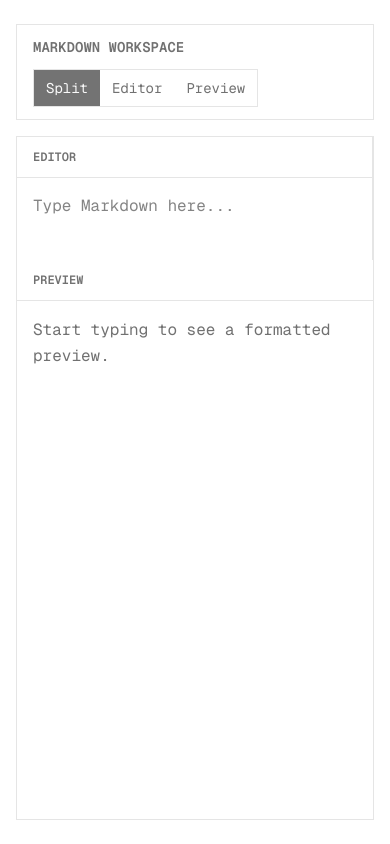
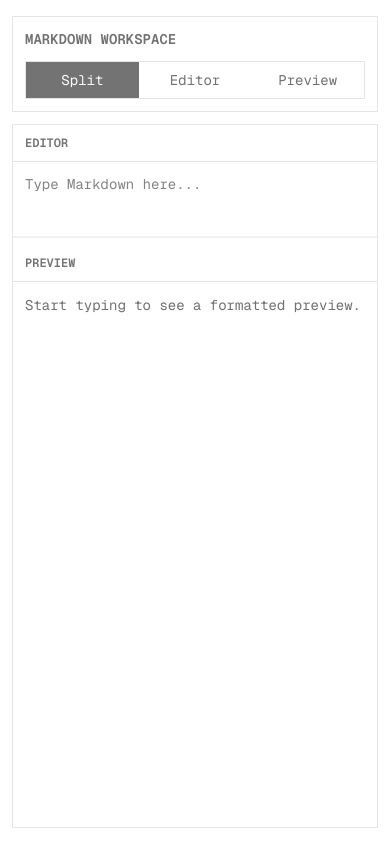
Before and after one commit to sasanktumpati/markdown-viewer-web, a Next.js app: page / in a window 390 px wide. Built offline with nearby package versions, Linux system fonts and the light colour scheme.

Commit message:
chore: fix responsiveness on mobile

```diff
--- a/src/app/globals.css
+++ b/src/app/globals.css
@@ -1,11 +1,5 @@
 @import "tailwindcss";
 @plugin "@tailwindcss/typography";
-
-@media (max-width: 768px) {
-  .flex-col-mobile {
-    flex-direction: column;
-  }
-}
 
 :root {
   --background: oklch(1 0 0);
--- a/src/components/MarkdownPreview.tsx
+++ b/src/components/MarkdownPreview.tsx
@@ -32,6 +32,14 @@ export default function MarkdownPreview() {
   const setPreviewWidthRatio = useWorkspaceStore(
     (state) => state.setPreviewWidthRatio,
   );
+  const isMobile = useWorkspaceStore((state) => state.isMobile);
+  const setIsMobile = useWorkspaceStore((state) => state.setIsMobile);
+  const isPreviewFullWidth = useWorkspaceStore(
+    (state) => state.isPreviewFullWidth,
+  );
+  const setIsPreviewFullWidth = useWorkspaceStore(
+    (state) => state.setIsPreviewFullWidth,
+  );
 
   const [html, setHtml] = useState("");
   const [isRendering, setIsRendering] = useState(false);
@@ -39,6 +47,15 @@ export default function MarkdownPreview() {
   const containerRef = useRef<HTMLDivElement>(null);
   const previewRef = useRef<HTMLDivElement>(null);
   const dragState = useRef<null | { type: "split" | "preview" }>(null);
+
+  useEffect(() => {
+    const checkMobile = () => {
+      setIsMobile(window.innerWidth <= 768);
+    };
+    checkMobile();
+    window.addEventListener("resize", checkMobile);
+    return () => window.removeEventListener("resize", checkMobile);
+  }, [setIsMobile]);
 
   useEffect(() => {
     if (typeof document === "undefined") {
@@ -162,13 +179,15 @@ export default function MarkdownPreview() {
         return;
       }
       const rect = container.getBoundingClientRect();
-      if (rect.width === 0) {
+      if (rect.width === 0 || rect.height === 0) {
         return;
       }
       const relativeX = (event.clientX - rect.left) / rect.width;
+      const relativeY = (event.clientY - rect.top) / rect.height;
 
       if (dragState.current.type === "split") {
-        const clamped = Math.min(Math.max(relativeX, MIN_SPLIT), MAX_SPLIT);
+        const ratio = isMobile ? relativeY : relativeX;
+        const clamped = Math.min(Math.max(ratio, MIN_SPLIT), MAX_SPLIT);
         setSplitRatio(clamped);
       }
       if (dragState.current.type === "preview") {
@@ -193,7 +212,7 @@ export default function MarkdownPreview() {
       window.removeEventListener("pointerup", clearDrag);
       window.removeEventListener("pointercancel", clearDrag);
     };
-  }, [setPreviewWidthRatio, setSplitRatio]);
+  }, [setPreviewWidthRatio, setSplitRatio, isMobile]);
 
   const startSplitResize = (event: ReactPointerEvent<HTMLDivElement>) => {
     if (viewmode !== "split") {
@@ -226,16 +245,15 @@ export default function MarkdownPreview() {
 
   return (
     <div className="min-h-screen bg-background text-foreground">
-      <div className="mx-auto flex min-h-screen w-full max-w-6xl flex-col gap-4 px-4 py-6 md:px-6 md:py-8">
+      <div className="mx-auto flex min-h-screen w-full max-w-7xl flex-col gap-3 px-3 py-4 sm:gap-4 sm:px-4 sm:py-6 md:px-6 md:py-8">
         <header
-          className="flex flex-wrap items-center justify-between gap-3 rounded-[var(--radius-lg)] border border-border bg-card px-4 py-3"
+          className="flex flex-col items-start gap-3 rounded-[var(--radius-lg)] border border-border bg-card px-3 py-3 sm:flex-row sm:items-center sm:justify-between sm:px-4"
           role="banner"
         >
           <h1 className="text-sm font-semibold uppercase tracking-[var(--tracking-normal)] text-muted-foreground">
             Markdown Workspace
           </h1>
-          <div className="flex flex-wrap items-center gap-2">
-            <nav className="flex flex-wrap overflow-hidden rounded-[var(--radius-lg)] border border-border">
+          <nav className="flex w-full overflow-hidden rounded-[var(--radius-lg)] border border-border sm:w-auto">
             {viewOptions.map((mode) => {
               const isActive = mode.value === viewmode;
               return (
@@ -243,7 +261,7 @@ export default function MarkdownPreview() {
                   key={mode.value}
                   type="button"
                   onClick={() => setViewMode(mode.value)}
-                    className={`px-3 py-2 text-sm transition-colors ${
+                  className={`flex-1 px-3 py-2 text-sm transition-colors sm:flex-none ${
                     isActive
                       ? "bg-primary text-primary-foreground"
                       : "text-muted-foreground hover:text-foreground"
@@ -254,7 +272,6 @@ export default function MarkdownPreview() {
               );
             })}
           </nav>
-          </div>
         </header>
 
         <main
@@ -262,16 +279,21 @@ export default function MarkdownPreview() {
           className="flex-1 rounded-[var(--radius-lg)] border border-border bg-card"
         >
           {viewmode === "split" && (
-            <div className="flex h-full min-h-[65vh] w-full items-stretch flex-col-mobile">
+            <div
+              className="flex h-full w-full items-stretch"
+              style={{
+                flexDirection: isMobile ? "column" : "row",
+                minHeight: isMobile ? "calc(100vh - 180px)" : "65vh"
+              }}
+            >
               <section
                 style={{
-                  flexBasis: `${splitRatio * 100}%`,
-                  flexGrow: 0,
-                  flexShrink: 0,
+                  height: isMobile ? `${splitRatio * 100}%` : "auto",
+                  width: isMobile ? "100%" : `${splitRatio * 100}%`,
                 }}
-                className="flex min-w-[240px] flex-col border-r border-border md:border-r-0"
+                className="flex flex-col"
               >
-                <div className="border-b border-border px-4 py-3">
+                <div className="border-b border-border px-3 py-2.5 sm:px-4 sm:py-3">
                   <h2 className="text-xs font-semibold uppercase tracking-[var(--tracking-normal)] text-muted-foreground">
                     Editor
                   </h2>
@@ -282,27 +304,39 @@ export default function MarkdownPreview() {
                   onChange={(event) => setMarkdown(event.target.value)}
                   placeholder="Type Markdown here..."
                   spellCheck="false"
-                  className="flex-1 resize-none bg-transparent px-4 py-4 font-mono text-base leading-relaxed text-foreground focus:outline-none"
+                  className="flex-1 resize-none bg-transparent px-3 py-3 font-mono text-sm leading-relaxed text-foreground focus:outline-none sm:px-4 sm:py-4 sm:text-base"
                 />
               </section>
 
               <div
                 onPointerDown={startSplitResize}
-                className="relative w-2 cursor-col-resize select-none md:cursor-row-resize"
+                className="relative select-none touch-none"
+                style={{
+                  width: isMobile ? "100%" : "8px",
+                  height: isMobile ? "16px" : "auto",
+                  cursor: isMobile ? "row-resize" : "col-resize",
+                }}
               >
-                <div className="absolute inset-y-0 left-1/2 -ml-px w-px bg-border md:hidden" />
-                <div className="absolute inset-x-0 top-1/2 -mt-px h-px bg-border hidden md:block" />
+                <div
+                  className="absolute bg-border"
+                  style={{
+                    width: isMobile ? "100%" : "1px",
+                    height: isMobile ? "1px" : "100%",
+                    top: isMobile ? "50%" : "0",
+                    left: isMobile ? "0" : "50%",
+                    transform: isMobile ? "translateY(-50%)" : "translateX(-50%)",
+                  }}
+                />
               </div>
 
               <section
                 style={{
-                  flexBasis: `${(1 - splitRatio) * 100}%`,
-                  flexGrow: 0,
-                  flexShrink: 0,
+                  height: isMobile ? `${(1 - splitRatio) * 100}%` : "auto",
+                  width: isMobile ? "100%" : `${(1 - splitRatio) * 100}%`,
                 }}
-                className="flex min-w-[240px] flex-col md:border-t md:border-border"
+                className="flex flex-col"
               >
-                <div className="flex items-center justify-between border-b border-border px-4 py-3">
+                <div className="flex items-center justify-between border-b border-border px-3 py-2.5 sm:px-4 sm:py-3">
                   <h2 className="text-xs font-semibold uppercase tracking-[var(--tracking-normal)] text-muted-foreground">
                     Preview
                   </h2>
@@ -314,7 +348,7 @@ export default function MarkdownPreview() {
                 </div>
                 <div
                   ref={previewRef}
-                  className="prose prose-neutral max-w-none flex-1 overflow-auto px-4 py-4 text-base leading-relaxed prose-code:rounded prose-code:bg-muted prose-code:px-1 prose-code:py-0.5 prose-pre:bg-muted"
+                  className="prose prose-neutral prose-sm max-w-none flex-1 overflow-auto px-3 py-3 leading-relaxed prose-code:rounded prose-code:bg-muted prose-code:px-1 prose-code:py-0.5 prose-pre:bg-muted sm:prose-base sm:px-4 sm:py-4"
                   // biome-ignore lint/security/noDangerouslySetInnerHtml: HTML is sanitized by marked.js and mermaid.js
                   dangerouslySetInnerHTML={{ __html: previewContent }}
                 />
@@ -323,8 +357,11 @@ export default function MarkdownPreview() {
           )}
 
           {viewmode === "editor" && (
-            <section className="flex h-full min-h-[65vh] flex-col">
-              <div className="border-b border-border px-4 py-3">
+            <section
+              className="flex h-full flex-col"
+              style={{ minHeight: isMobile ? "calc(100vh - 180px)" : "65vh" }}
+            >
+              <div className="border-b border-border px-3 py-2.5 sm:px-4 sm:py-3">
                 <h2 className="text-xs font-semibold uppercase tracking-[var(--tracking-normal)] text-muted-foreground">
                   Editor
                 </h2>
@@ -335,43 +372,94 @@ export default function MarkdownPreview() {
                 onChange={(event) => setMarkdown(event.target.value)}
                 placeholder="Type Markdown here..."
                 spellCheck="false"
-                className="flex-1 resize-none bg-transparent px-4 py-4 font-mono text-base leading-relaxed text-foreground focus:outline-none"
+                className="flex-1 resize-none bg-transparent px-3 py-3 font-mono text-sm leading-relaxed text-foreground focus:outline-none sm:px-4 sm:py-4 sm:text-base"
               />
             </section>
           )}
 
           {viewmode === "preview" && (
-            <div className="flex h-full min-h-[65vh] w-full items-stretch justify-center px-4 py-6">
+            <div
+              className="flex h-full w-full items-stretch justify-center px-3 py-4 sm:px-4 sm:py-6"
+              style={{ minHeight: isMobile ? "calc(100vh - 180px)" : "65vh" }}
+            >
               <section
                 style={{
-                  width: `${Math.round(previewWidthRatio * 100)}%`,
-                  maxWidth: "960px",
-                  minWidth: "280px",
+                  width: isPreviewFullWidth || isMobile ? "100%" : `${Math.round(previewWidthRatio * 100)}%`,
+                  maxWidth: isPreviewFullWidth || isMobile ? "100%" : "960px",
+                  minWidth: isMobile ? "100%" : "280px",
                 }}
-                className="relative flex flex-col border border-border w-full md:w-auto"
+                className="relative flex flex-col border border-border w-full"
               >
-                <div className="flex items-center justify-between border-b border-border px-4 py-3">
+                <div className="flex items-center justify-between border-b border-border px-3 py-2.5 sm:px-4 sm:py-3">
                   <h2 className="text-xs font-semibold uppercase tracking-[var(--tracking-normal)] text-muted-foreground">
                     Preview
                   </h2>
+                  <div className="flex items-center gap-2 sm:gap-3">
                     {isRendering && (
                       <span className="text-xs text-muted-foreground">
                         Rendering…
                       </span>
                     )}
+                    {!isMobile && (
+                      <button
+                        type="button"
+                        onClick={() => setIsPreviewFullWidth(!isPreviewFullWidth)}
+                        className="text-xs text-muted-foreground hover:text-foreground transition-colors"
+                        title={isPreviewFullWidth ? "Resize preview" : "Full width"}
+                      >
+                      {isPreviewFullWidth ? (
+                        <svg
+                          xmlns="http://www.w3.org/2000/svg"
+                          width="16"
+                          height="16"
+                          viewBox="0 0 24 24"
+                          fill="none"
+                          stroke="currentColor"
+                          strokeWidth="2"
+                          strokeLinecap="round"
+                          strokeLinejoin="round"
+                        >
+                          <polyline points="4 14 10 14 10 20" />
+                          <polyline points="20 10 14 10 14 4" />
+                          <line x1="14" y1="10" x2="21" y2="3" />
+                          <line x1="3" y1="21" x2="10" y2="14" />
+                        </svg>
+                      ) : (
+                        <svg
+                          xmlns="http://www.w3.org/2000/svg"
+                          width="16"
+                          height="16"
+                          viewBox="0 0 24 24"
+                          fill="none"
+                          stroke="currentColor"
+                          strokeWidth="2"
+                          strokeLinecap="round"
+                          strokeLinejoin="round"
+                        >
+                          <polyline points="15 3 21 3 21 9" />
+                          <polyline points="9 21 3 21 3 15" />
+                          <line x1="21" y1="3" x2="14" y2="10" />
+                          <line x1="3" y1="21" x2="10" y2="14" />
+                        </svg>
+                      )}
+                      </button>
+                    )}
+                  </div>
                 </div>
                 <div
                   ref={previewRef}
-                  className="prose prose-neutral max-w-none flex-1 overflow-auto px-4 py-4 text-base leading-relaxed prose-code:rounded prose-code:bg-muted prose-code:px-1 prose-code:py-0.5 prose-pre:bg-muted"
+                  className="prose prose-neutral prose-sm max-w-none flex-1 overflow-auto px-3 py-3 leading-relaxed prose-code:rounded prose-code:bg-muted prose-code:px-1 prose-code:py-0.5 prose-pre:bg-muted sm:prose-base sm:px-4 sm:py-4"
                   // biome-ignore lint/security/noDangerouslySetInnerHtml: HTML is sanitized by DOMPurify before rendering
                   dangerouslySetInnerHTML={{ __html: previewContent }}
                 />
+                {!isPreviewFullWidth && !isMobile && (
                   <div
                     onPointerDown={startPreviewResize}
-                  className="absolute inset-y-0 right-0 w-2 cursor-col-resize select-none"
+                    className="absolute inset-y-0 right-0 w-2 cursor-col-resize select-none touch-none"
                   >
                     <span className="absolute inset-y-0 left-1/2 -ml-px w-px bg-border" />
                   </div>
+                )}
               </section>
             </div>
           )}
--- a/src/store/useWorkspaceStore.ts
+++ b/src/store/useWorkspaceStore.ts
@@ -8,10 +8,14 @@ type WorkspaceState = {
   viewMode: ViewMode;
   splitRatio: number;
   previewWidthRatio: number;
+  isMobile: boolean;
+  isPreviewFullWidth: boolean;
   setMarkdown: (value: string) => void;
   setViewMode: (value: ViewMode) => void;
   setSplitRatio: (value: number) => void;
   setPreviewWidthRatio: (value: number) => void;
+  setIsMobile: (value: boolean) => void;
+  setIsPreviewFullWidth: (value: boolean) => void;
 };
 
 const STORAGE_KEY = "markdown-workspace";
@@ -23,10 +27,14 @@ export const useWorkspaceStore = create<WorkspaceState>()(
       viewMode: "split",
       splitRatio: 0.5,
       previewWidthRatio: 0.7,
+      isMobile: false,
+      isPreviewFullWidth: false,
       setMarkdown: (value) => set({ markdown: value }),
       setViewMode: (value) => set({ viewMode: value }),
       setSplitRatio: (value) => set({ splitRatio: value }),
       setPreviewWidthRatio: (value) => set({ previewWidthRatio: value }),
+      setIsMobile: (value) => set({ isMobile: value }),
+      setIsPreviewFullWidth: (value) => set({ isPreviewFullWidth: value }),
     }),
     {
       name: STORAGE_KEY,
```
Lines whose indentation alone changed are shown as unchanged.
